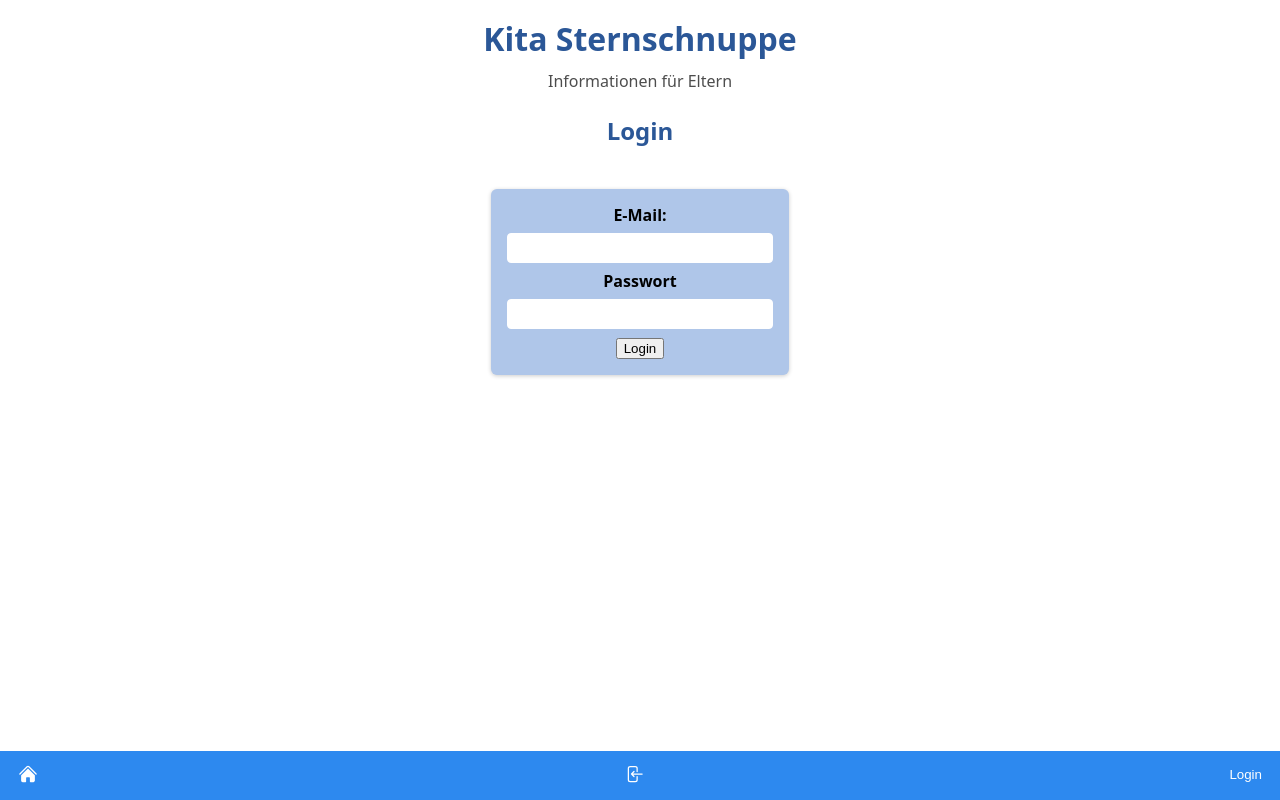
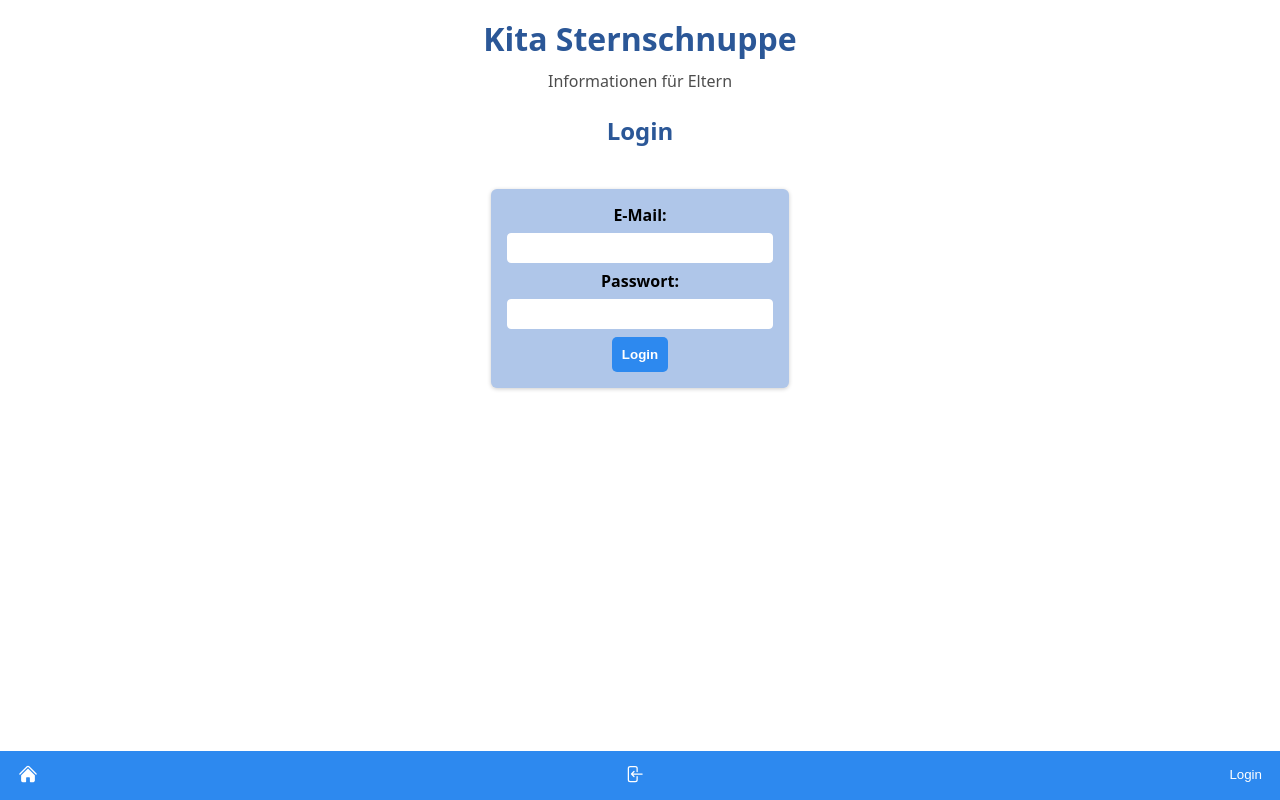
Before and after one commit to MariaAdner/kita-info, a Next.js app: page /login in a window 1280 px wide. Built offline with nearby package versions, Linux system fonts and the light colour scheme; no server answers.

Commit message:
created styled button component

```diff
--- a/components/AuthForm/index.js
+++ b/components/AuthForm/index.js
@@ -8,6 +8,7 @@ import {
   StyledAuthLabel,
   StyledError,
 } from "./AuthForm.styled";
+import { StyledButton } from "../Button/Button.styled";
 
 export default function AuthForm() {
   const [email, setEmail] = useState("");
@@ -48,7 +49,7 @@ export default function AuthForm() {
           />
         </StyledAuthField>
         <StyledAuthField>
-          <StyledAuthLabel htmlFor="password">Passwort</StyledAuthLabel>
+          <StyledAuthLabel htmlFor="password">Passwort:</StyledAuthLabel>
           <StyledAuthInput
             type="password"
             id="password"
@@ -57,7 +58,7 @@ export default function AuthForm() {
           />
         </StyledAuthField>
         <div>
-          <button>Login</button>
+          <StyledButton>Login</StyledButton>
         </div>
         {error && <StyledError>{error}</StyledError>}
       </StyledAuthForm>
--- /dev/null
+++ b/components/Button/Button.styled.js
@@ -0,0 +1,11 @@
+import styled from "styled-components";
+
+export const StyledButton = styled.button`
+  background-color: var(--color-main);
+  color: white;
+  border-color: var(--color-main);
+  border-radius: 5px;
+  font-weight: bold;
+  border: none;
+  padding: 10px;
+`;
```
